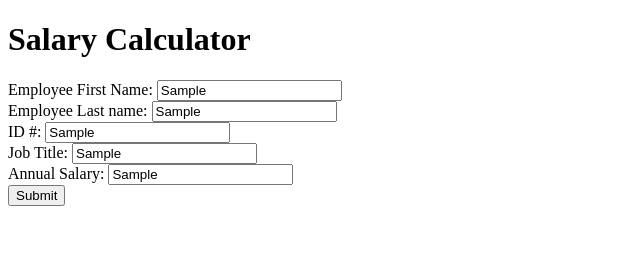
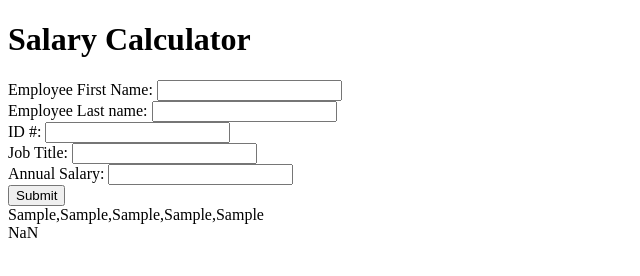
Before and after one commit to MeatFarmer/weekendAssign1, a plain HTML site: page index.html in a window 1280 px wide. Both pictures are taken after typing "Sample", "Sample", "Sample", "Sample", "Sample" into the empty fields and a click on the button "Submit". Shown: the whole page, without its empty margins (0-640 px from the left). Drawn offline with Linux system fonts and the light colour scheme.

Commit message:
updated commit

```diff
--- a/index.html
+++ b/index.html
@@ -7,13 +7,17 @@
   </head>
 <body>
   <h1>Salary Calculator</h1>
-  <form id="employeeSalary" action="index.html" method="post">
-  Employee First Name: <input type="text" name="fname"><br>
-  Employee Last name: <input type="text" name="lname"><br>
-  ID #: <input type="text" name="idnum"><br>
-  Job Title: <input type="text" name="title"><br>
-  Annual Salary: <input type="text" name="salary"><br>
-<input type="button" onclick="myFunction()" value="Submit">
+    <form id="employeeSalary" action="script.js" method="post">
+      Employee First Name: <input type="text" id='fname'><br>
+      Employee Last name: <input type="text" id='lname'><br>
+      ID #: <input type="text" id='idnum'><br>
+      Job Title: <input type="text" id='title'><br>
+      Annual Salary: <input type="text" id='salary'><br>
+    <input type="button" onclick="myFunction()" value='Submit'>
 </form>
-  </body>
+<div id="MST">
+</div>
+<div id="monthlySal">
+</div>
+</body>
 </html>
--- a/script.js
+++ b/script.js
@@ -1,4 +1,36 @@
-function myFunction() {
-document.getElementById("employeeSalary").push(employeeArray);
+console.log('start');
+
+var employeeArray= [];
+
+var monthlySalaryTotal = function () {
+  var salariesTotal = 0;
+  for (var i = 0; i < employeeArray.length; i++){
+  salariesTotal += Number(employeeArray[i][4]);
 }
-var employeeArray = [ ];
+salariesTotal = salariesTotal/12;
+console.log("Salary total:", salariesTotal);
+document.getElementById("monthlySal").innerHTML = salariesTotal;
+return (salariesTotal/12);
+};
+
+var myFunction = function() {
+// stores the information from the input and stores it into the array
+var firstName = document.getElementById('fname').value;
+var lastName = document.getElementById('lname').value;
+var idNum = document.getElementById('idnum').value;
+var jobTitle = document.getElementById('title').value;
+var annSal = document.getElementById('salary').value;
+// pushes to the array
+newEmployee = [firstName, lastName, idNum, jobTitle, annSal];
+console.log(newEmployee);
+employeeArray.push(newEmployee);
+// clearing the input fields
+document.getElementById('fname'). value = '';
+document.getElementById('lname').value = '';
+document.getElementById('idnum').value = '';
+document.getElementById('title').value = '';
+document.getElementById('salary').value = '';
+console.log(employeeArray);
+monthlySalaryTotal();
+document.getElementById('MST').innerHTML = employeeArray;
+};
```
